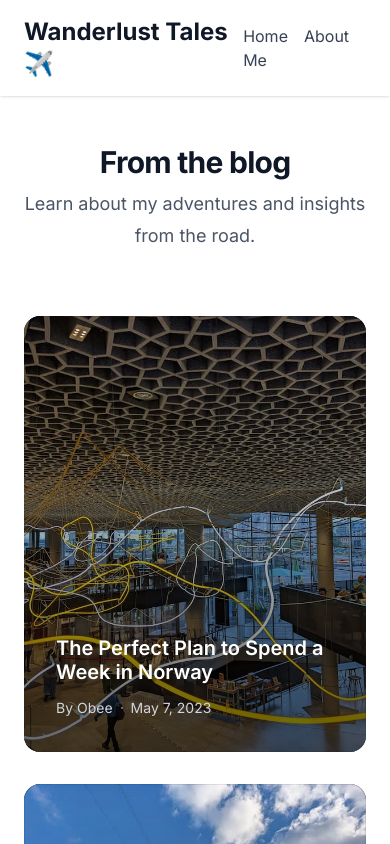
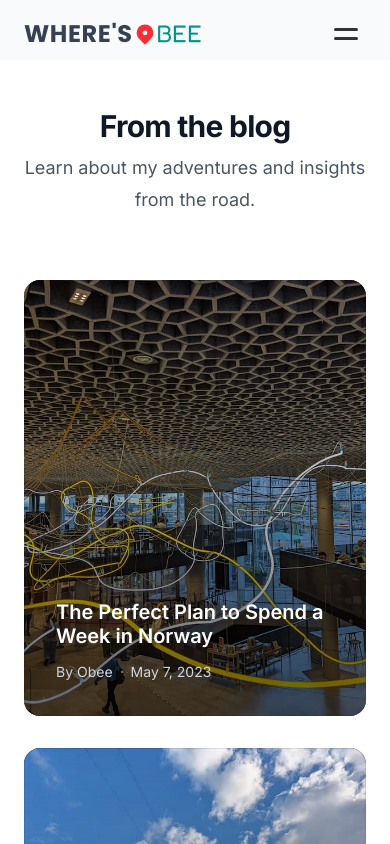
Before and after one commit to obeed06/next-wheresobee-blog-markdown, a Next.js app: page / in a window 390 px wide. Shown: the top 844 px of the page. Built offline with nearby package versions, Linux system fonts and the light colour scheme.

Commit message:
add new logo, add responsive navbar with doubleline hamburger

```diff
--- a/src/app/components/Header.tsx
+++ b/src/app/components/Header.tsx
@@ -1,13 +1,50 @@
+"use client";
+
 import Link from 'next/link';
+import { useState, useEffect } from 'react';
+import Logo from './Logo';
 
 export default function Header() {
+  const [scrolled, setScrolled] = useState(false);
+  const [menuOpen, setMenuOpen] = useState(false);
+
+  useEffect(() => {
+    const handleScroll = () => {
+      const isScrolled = window.scrollY > 10;
+      if (isScrolled !== scrolled) {
+        setScrolled(isScrolled);
+      }
+    };
+
+    window.addEventListener('scroll', handleScroll);
+    return () => {
+      window.removeEventListener('scroll', handleScroll);
+    };
+  }, [scrolled]);
+
+  useEffect(() => {
+    if (menuOpen) {
+      document.body.style.overflow = 'hidden';
+    } else {
+      document.body.style.overflow = 'auto';
+    }
+    return () => {
+      document.body.style.overflow = 'auto';
+    };
+  }, [menuOpen]);
+
   return (
-    <header className="bg-white shadow-sm sticky top-0 z-30">
+    <>
+      <header
+        className={`fixed top-0 left-0 w-full transition-all duration-300 ${
+          scrolled ? 'bg-white/80 shadow-md backdrop-blur-sm' : 'bg-transparent'
+        } ${menuOpen ? 'z-50' : 'z-30'}`}
+      >
         <div className="container mx-auto px-6 py-4 flex justify-between items-center">
           <Link href="/" className="text-2xl font-bold text-gray-900 hover:text-blue-600 transition-colors">
-          Wanderlust Tales ✈️
+            <Logo/>
           </Link>
-        <nav className="space-x-4">
+          <nav className="hidden md:flex space-x-4">
             <Link href="/" className="text-gray-700 hover:text-blue-600 transition-colors">
               Home
             </Link>
@@ -15,7 +52,34 @@ export default function Header() {
               About Me
             </Link>
           </nav>
+          <div className="md:hidden">
+            <button
+              onClick={() => setMenuOpen(!menuOpen)}
+              className="p-2 focus:outline-none relative">
+              <div className={`hamburger-icon ${menuOpen ? 'open' : ''}`}>
+                <span></span>
+                <span></span>
+              </div>
+            </button>
+          </div>
         </div>
       </header>
+
+      {/* Mobile Menu */}
+      <div
+        className={`fixed top-0 left-0 w-full h-full bg-white z-40 transform transition-transform duration-300 ease-in-out ${
+          menuOpen ? 'translate-x-0' : 'translate-x-full'
+        }`}
+      >
+        <nav className="flex flex-col items-center justify-center h-full space-y-8">
+          <Link href="/" className="text-4xl font-bold text-gray-900 hover:text-blue-600 transition-colors" onClick={() => setMenuOpen(false)}>
+            Home
+          </Link>
+          <Link href="/about" className="text-4xl font-bold text-gray-900 hover:text-blue-600 transition-colors" onClick={() => setMenuOpen(false)}>
+            About Me
+          </Link>
+        </nav>
+      </div>
+    </>
   );
 }
--- /dev/null
+++ b/src/app/components/Logo.tsx
@@ -0,0 +1,37 @@
+import { Poppins, Fredoka } from 'next/font/google';
+
+const poppins = Poppins({
+  subsets: ['latin'],
+  weight: ['700'],
+  variable: '--font-poppins',
+});
+
+const fredoka = Fredoka({
+  subsets: ['latin'],
+  weight: ['400'],
+  variable: '--font-fredoka',
+});
+
+const MapPinIcon = () => (
+  <svg className="w-6 h-6 text-red-500" fill="currentColor" viewBox="0 0 20 20" aria-hidden="true">
+    <path
+      fillRule="evenodd"
+      d="M5.05 4.05a7 7 0 119.9 9.9L10 18.9l-4.95-4.95a7 7 0 010-9.9zM10 11a2 2 0 100-4 2 2 0 000 4z"
+      clipRule="evenodd"
+    />
+  </svg>
+);
+
+export default function Logo() {
+  return (
+    <div className="flex cursor-pointer" title="WHERE'S OBEE Home">
+      <span className={`${poppins.className} font-bold text-gray-700 tracking-wide items-center`}>
+        WHERE'S
+      </span>
+      <span className={`${fredoka.className} text-teal-600 flex items-center`}>
+        <MapPinIcon />
+        <span>BEE</span>
+      </span>
+    </div>
+  );
+}
--- a/src/app/globals.css
+++ b/src/app/globals.css
@@ -5,22 +5,46 @@
 @tailwind components;
 @tailwind utilities;
 
-/* Custom styles for image grids within blog posts */
-.prose .image-grid {
-  display: flex;
-  flex-direction: column;
-  gap: 1.5rem; /* Space between images */
+body {
+  padding-top: 60px;
 }
 
-/* On medium screens and up, switch to a side-by-side layout */
-@media (min-width: 768px) {
-  .prose .image-grid {
-    flex-direction: row;
-  }
+/* Hamburger Icon Styles */
+.hamburger-icon {
+  width: 24px;
+  height: 20px;
+  position: relative;
+  cursor: pointer;
 }
 
-/* Remove default margins from paragraphs inside the grid */
-.prose .image-grid p {
-  margin: 0;
-  flex: 1; /* Allows images to share space equally */
+.hamburger-icon span {
+  display: block;
+  position: absolute;
+  height: 3px;
+  width: 100%;
+  background: #333;
+  border-radius: 9px;
+  opacity: 1;
+  left: 0;
+  transform: rotate(0deg);
+  transition: .25s ease-in-out;
+  transform-origin: center;
 }
+
+.hamburger-icon span:first-child {
+  top: 4px;
+}
+
+.hamburger-icon span:last-child {
+  bottom: 4px;
+}
+
+.hamburger-icon.open span:first-child {
+  top: 50%;
+  transform: translateY(-50%) rotate(45deg);
+}
+
+.hamburger-icon.open span:last-child {
+  top: 50%;
+  transform: translateY(-50%) rotate(-45deg);
+}
```
Lines whose indentation alone changed are shown as unchanged.
